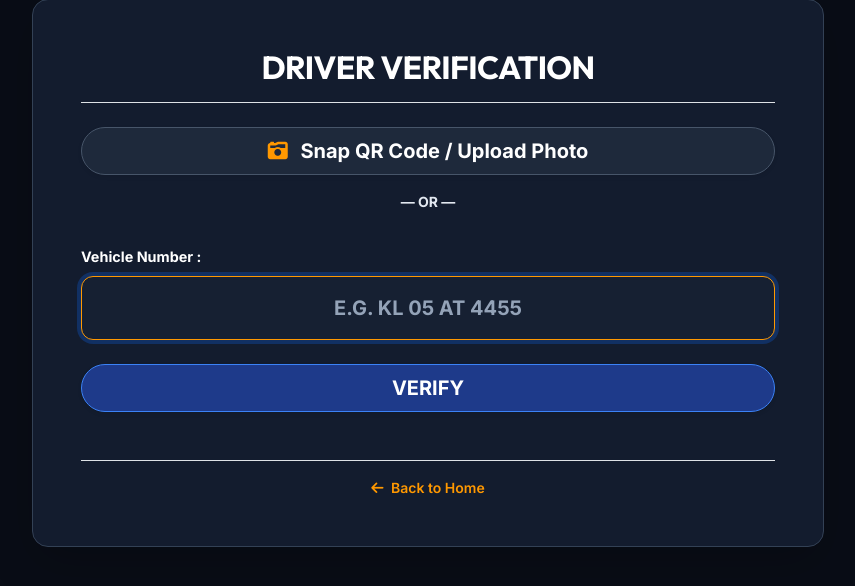
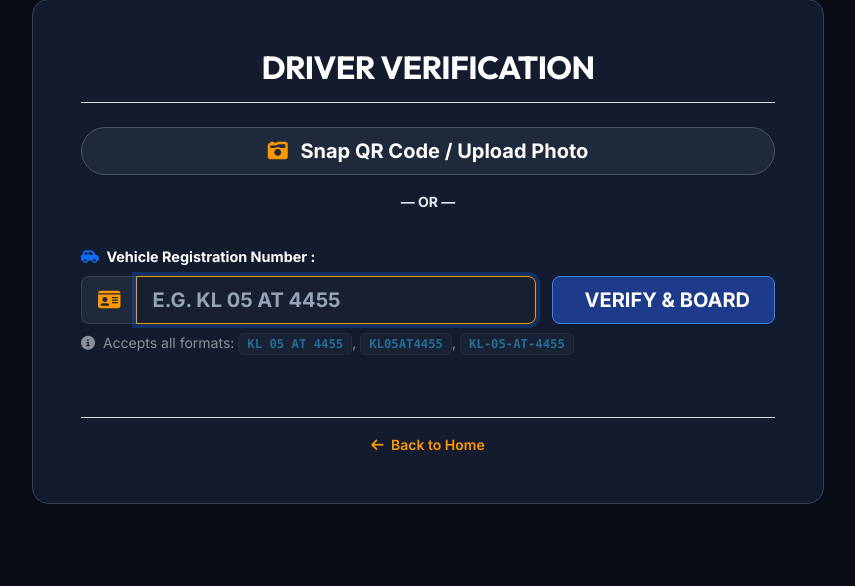
Before and after one commit to vyshnavivenu/SafeRide, a Django app: page /verify/ in a window 1280 px wide. Shown: the part 129-715 px from the top of the page, without its empty margins (212-1067 px from the left). Run offline with Django 5.2, Linux system fonts and the light colour scheme; some libraries are stand-ins or nearby versions.

Commit message:
feat(ui): align verify and board button to right of vehicle input with spacing

```diff
--- a/templates/verify_driver.html
+++ b/templates/verify_driver.html
@@ -22,15 +22,24 @@
         </div>
 
         <!-- Vehicle Number Form -->
-        <form action="{% url 'verify_driver_search' %}" method="GET">
-          <div class="mb-4">
-            <label class="form-label fw-bold text-light">Vehicle Number :</label>
-            <input type="text" name="query" class="form-control py-3 text-uppercase fw-bold text-center fs-5 text-white" style="background-color: #0F172A; border-color: #334155;" placeholder="e.g. KL 05 AT 4455" value="{{ search_query|default:'' }}" required autofocus>
+        <form action="{% url 'verify_driver_search' %}" method="GET" class="mb-4">
+          <div class="mb-3">
+            <label class="form-label fw-bold text-light small"><i class="fa-solid fa-car-side text-primary me-1"></i> Vehicle Registration Number :</label>
+            <div class="d-flex align-items-stretch gap-2 gap-sm-3 w-100 flex-nowrap">
+              <div class="input-group input-group-lg shadow-sm flex-grow-1">
+                <span class="input-group-text border-end-0 text-white rounded-start-3" style="background-color: #0F172A; border-color: #334155;">
+                  <i class="fa-solid fa-id-card text-warning fs-5"></i>
+                </span>
+                <input type="text" name="query" class="form-control text-uppercase fw-bold text-white fs-5 rounded-end-3" style="background-color: #0F172A; border-color: #334155;" placeholder="e.g. KL 05 AT 4455" value="{{ search_query|default:'' }}" required autofocus>
+              </div>
+              <button type="submit" class="btn btn-primary btn-lg fw-bold px-3 px-sm-4 text-uppercase d-flex align-items-center justify-content-center text-nowrap rounded-3 shadow-sm flex-shrink-0">
+                <i class="fa-solid fa-shield-check me-2"></i> VERIFY & BOARD
+              </button>
+            </div>
+            <small class="text-white opacity-50 d-block mt-2">
+              <i class="fa-solid fa-circle-info me-1"></i> Accepts all formats: <code>KL 05 AT 4455</code>, <code>KL05AT4455</code>, <code>KL-05-AT-4455</code>
+            </small>
           </div>
-
-          <button type="submit" class="btn btn-primary btn-lg w-100 fw-bold rounded-pill mb-4 shadow-sm text-uppercase">
-            VERIFY
-          </button>
         </form>
 
         <!-- Unverified / Not Found Alert Box -->
```
Also changed, not shown: templates/passenger/dashboard.html (+9 -13 lines).
